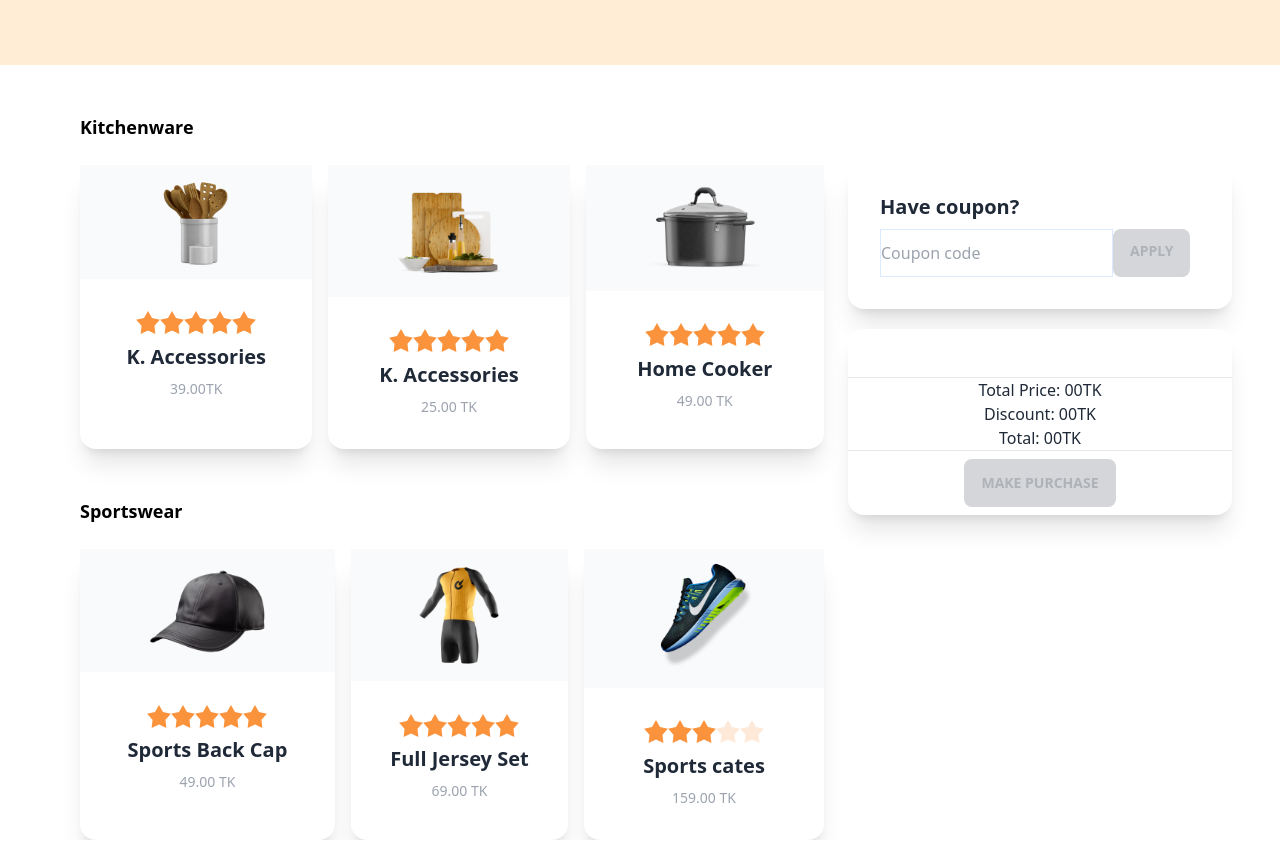
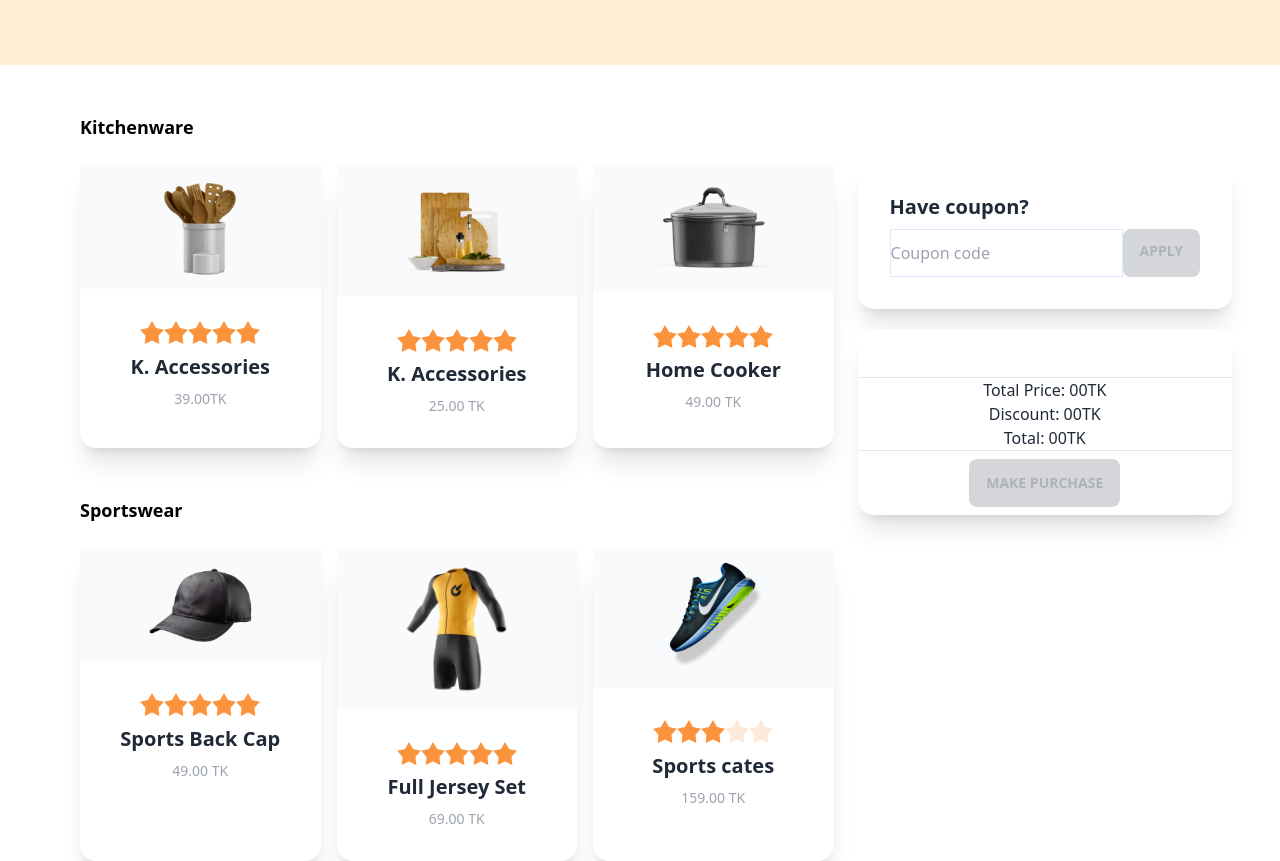
Before and after one commit to Afsana-Tasnim-Juha/85_Summer_Sale, a plain HTML site: page index.html in a window 1280 px wide. Shown: the part 435-1296 px from the top of the page. Before the commit the page ends 1275 px from the top, so only its background shows below. Drawn offline with nearby package versions, Linux system fonts and the light colour scheme.

Commit message:
first commit

```diff
--- a/index.html
+++ b/index.html
@@ -13,7 +13,7 @@
 
 <body>
     <header>
-        <div class="bg-orange-100 w-auto h-[500px] flex flex-col lg:flex-row text-center justify-center ">
+        <div class="bg-orange-100 w-auto lg:h-[500px] flex flex-col lg:flex-row text-center justify-center">
             <div class="text-black text-center w-96">
                 <h5 class="font-semibold pt-36 text-x pb-6 ">---SALE FEVER---</h5>
                 <h1 class="font-extrabold text-4xl pb-6">Purchase TK 200 or <br> above & get <span
@@ -38,7 +38,7 @@
         <section>
             <div class="pl-20">
                 <h1 class="text-black font-bold text-lg pt-12 pb-6">Kitchenware</h1>
-                <div class="flex flex-cols-1 mb:flex-rows-2 lg:flex-rows-3 gap-4">
+                <div class="grid md:grid-cols-2 lg:grid-cols-3 gap-4">
 
                     <!--prod1-->
 
@@ -99,7 +99,7 @@
             </div>
             <div class="pl-20">
                 <h1 class="text-black font-bold text-lg pt-12 pb-6">Sportswear</h1>
-                <div class="flex flex-cols-1 mb:flex cols-2 lg:flex-rows-3 gap-4">
+                <div class="grid md:grid-cols-2 lg:grid-cols-3 gap-4">
 
                     <!--prod4-->
 
@@ -158,8 +158,8 @@
 
         </section>
 
-        <section class="pr-12 pt-24 ">
-            <div class="card w-96 bg-base-100 shadow-xl mb-5 ">
+        <section class="pr-12 pt-24  ">
+            <div class="card w-96 bg-base-100 shadow-xl mb-5 md:w-full lg:w-full mx-auto ">
                 <div class="card-body">
                     <h2 class="card-title">Have coupon?</h2>
                     <div class="flex">
@@ -172,7 +172,9 @@
                     </div>
                 </div>
             </div>
-            <div class=" card w-96 bg-base-100 shadow-xl right-side-container col-4 text-center pt-12 shadow-xl">
+
+            <div
+                class=" card w-96 bg-base-100  right-side-container col-4 text-center pt-12 shadow-xl md:w-full lg:w-full mx-auto">
                 <div class="selected-products" id="selected-products"></div>
                 <hr />
                 <div class="cart-box">
@@ -184,7 +186,9 @@
 
                     <button id="btn-Purchase" class="btn btn-secondary my-2" disabled>Make Purchase</button>
 
+
                 </div>
+
 
             </div>
         </section>
```
Also changed, not shown: scripts/sale-calculator.js (+0 -7 lines).
